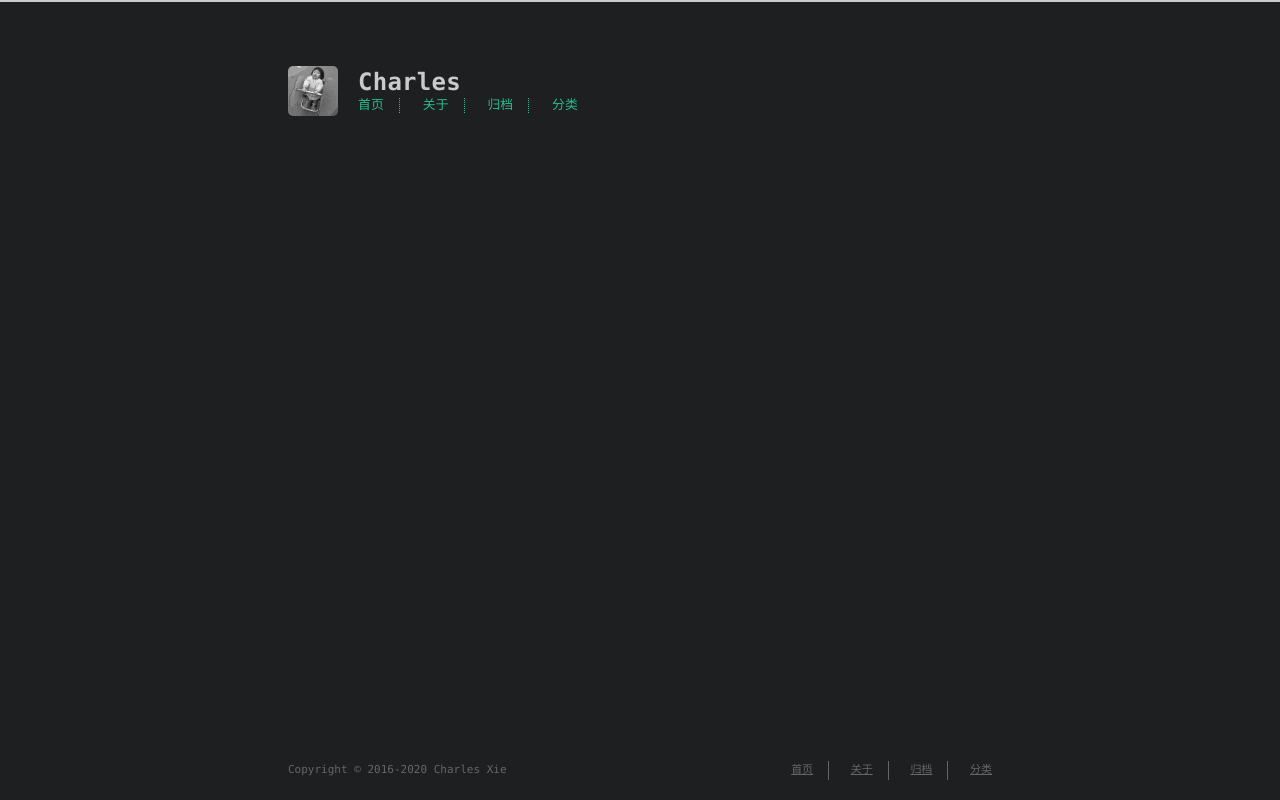
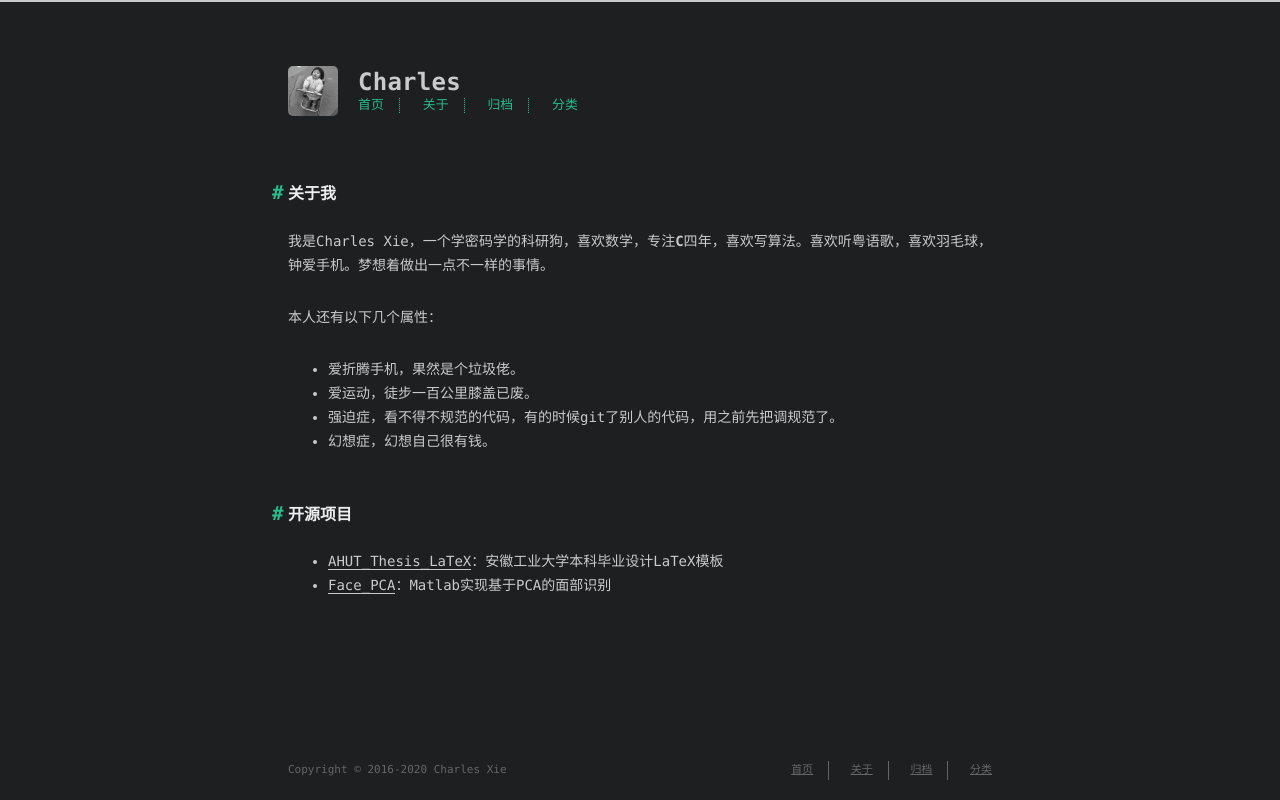
Before and after one commit to XXJG/XXJG.github.io, a plain HTML site: page about/index.html in a window 1280 px wide. Drawn offline with Linux system fonts and the light colour scheme; a web font is replaced by a local one.

Commit message:
Site updated: 2020-05-07 00:56:15

```diff
--- a/about/index.html
+++ b/about/index.html
@@ -6,15 +6,15 @@
     <meta http-equiv="X-UA-Compatible" content="IE=edge">
     <meta name="HandheldFriendly" content="True">
     <meta name="viewport" content="width=device-width, initial-scale=1, maximum-scale=1" />
-    <meta name="description" content="Not because they are easy, but because they are hard.">
+    <meta name="description" content="关于我我是Charles Xie，一个学密码学的科研狗，喜欢数学，专注C四年，喜欢写算法。喜欢听粤语歌，喜欢羽毛球，钟爱手机。梦想着做出一点不一样的事情。 本人还有以下几个属性：  爱折腾手机，果然是个垃圾佬。 爱运动，徒步一百公里膝盖已废。 强迫症，看不得不规范的代码，有的时候git了别人的代码，用之前先把调规范了。 幻想症，幻想自己很有钱。  开源项目 AHUT_Thesis_LaTeX：安徽">
 <meta property="og:type" content="website">
 <meta property="og:title" content="about">
 <meta property="og:url" content="https://github.com/XXJG/about/index.html">
 <meta property="og:site_name" content="Charles">
-<meta property="og:description" content="Not because they are easy, but because they are hard.">
+<meta property="og:description" content="关于我我是Charles Xie，一个学密码学的科研狗，喜欢数学，专注C四年，喜欢写算法。喜欢听粤语歌，喜欢羽毛球，钟爱手机。梦想着做出一点不一样的事情。 本人还有以下几个属性：  爱折腾手机，果然是个垃圾佬。 爱运动，徒步一百公里膝盖已废。 强迫症，看不得不规范的代码，有的时候git了别人的代码，用之前先把调规范了。 幻想症，幻想自己很有钱。  开源项目 AHUT_Thesis_LaTeX：安徽">
 <meta property="og:locale" content="zh_CN">
 <meta property="article:published_time" content="2020-05-06T12:30:00.000Z">
-<meta property="article:modified_time" content="2020-05-06T12:30:00.875Z">
+<meta property="article:modified_time" content="2020-05-06T16:55:26.296Z">
 <meta property="article:author" content="Charles Xie">
 <meta property="article:tag" content="Cryptography  Math">
 <meta name="twitter:card" content="summary">
@@ -93,6 +93,18 @@
 
   <div class="content" itemprop="articleBody">
 
+          <h2 id="关于我"><a href="#关于我" class="headerlink" title="关于我"></a>关于我</h2><p>我是Charles Xie，一个学密码学的科研狗，喜欢数学，专注<strong>C</strong>四年，喜欢写算法。喜欢听粤语歌，喜欢羽毛球，钟爱手机。梦想着做出一点不一样的事情。</p>
+<p>本人还有以下几个属性：</p>
+<ul>
+<li>爱折腾手机，果然是个垃圾佬。</li>
+<li>爱运动，徒步一百公里膝盖已废。</li>
+<li>强迫症，看不得不规范的代码，有的时候git了别人的代码，用之前先把调规范了。</li>
+<li>幻想症，幻想自己很有钱。</li>
+</ul>
+<h2 id="开源项目"><a href="#开源项目" class="headerlink" title="开源项目"></a>开源项目</h2><ul>
+<li><a href="https://github.com/XXJG/AHUT_Thesis_LaTeX">AHUT_Thesis_LaTeX</a>：安徽工业大学本科毕业设计LaTeX模板</li>
+<li><a href="https://github.com/XXJG/Face_PCA">Face_PCA</a>：Matlab实现基于PCA的面部识别</li>
+</ul>
 
 
   </div>
```
Also changed, not shown: content.json (+1 -1 lines).
